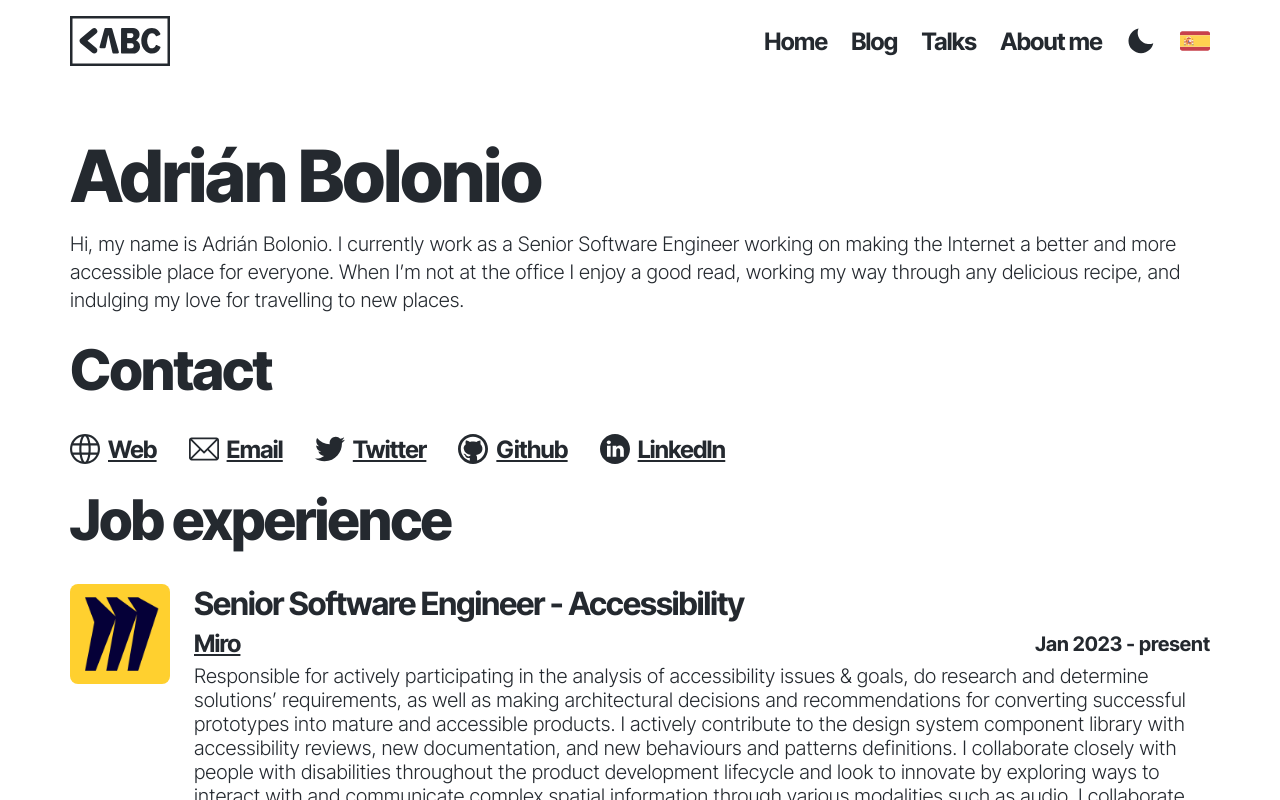
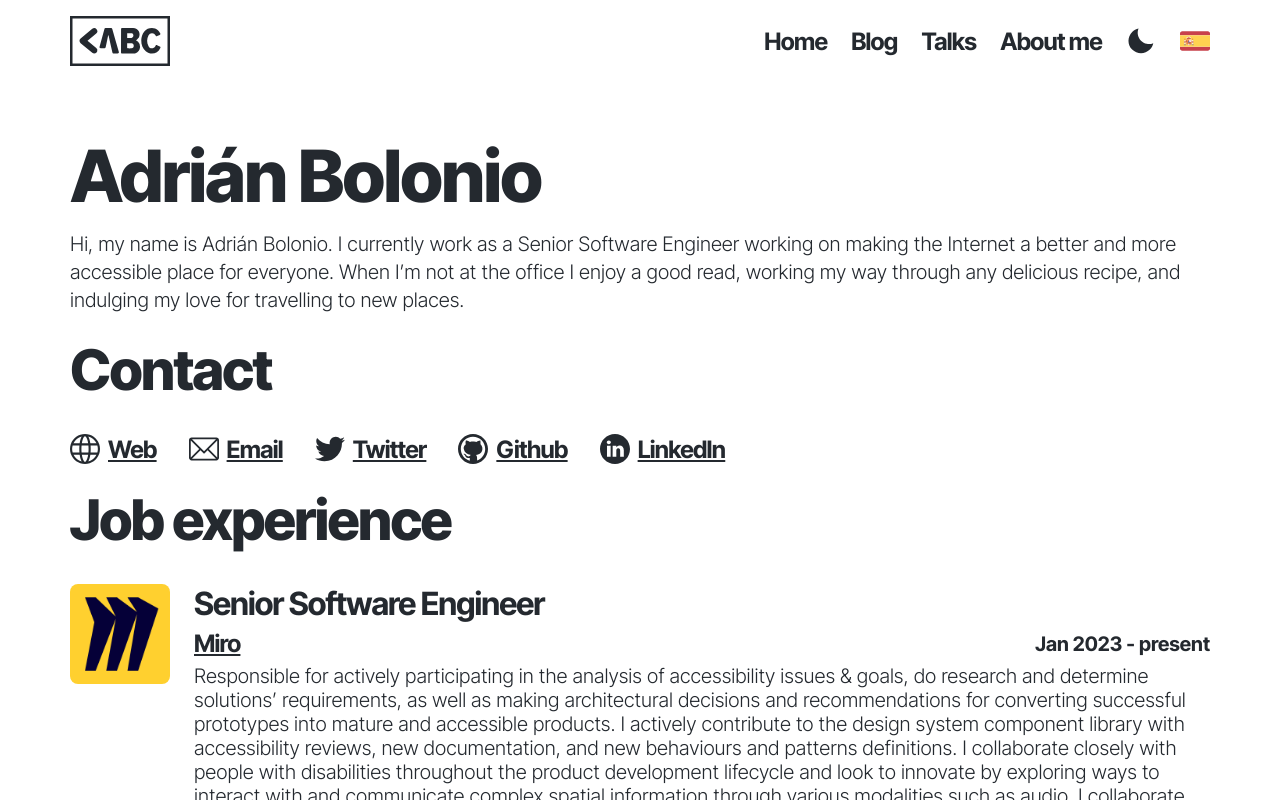
Before and after one commit to bolonio/adrianbolonio, a Next.js app: page /en/cv in a window 1280 px wide. Built offline with nearby package versions, Linux system fonts and the light colour scheme.

Commit message:
Update CV

```diff
--- a/src/data/cv.ts
+++ b/src/data/cv.ts
@@ -50,7 +50,7 @@ export const cv = {
       company: "Miro",
       companyUrl: "http://www.miro.com/",
       companyLogo: "miro.png",
-      title: "Senior Software Engineer - Accessibility",
+      title: "Senior Software Engineer",
       description:
         "Responsible for actively participating in the analysis of accessibility issues & goals, do research and determine solutions’ requirements, as well as making architectural decisions and recommendations for converting successful prototypes into mature and accessible products. I actively contribute to the design system component library with accessibility reviews, new documentation, and new behaviours and patterns definitions. I collaborate closely with people with disabilities throughout the product development lifecycle and look to innovate by exploring ways to interact with and communicate complex spatial information through various modalities such as audio. I collaborate with teams across Miro to improve our product, architecture and engineering practices, specially within Core Product, with the mission of making the Miro whiteboard accessible to everyone.",
       technologies: [
@@ -78,7 +78,7 @@ export const cv = {
       company: "GitHub",
       companyUrl: "http://www.github.com/",
       companyLogo: "github.png",
-      title: "Software Engineer - Accessibility",
+      title: "Software Engineer",
       description:
         "Responsible for building better process and tooling to ensure all code shipped at GitHub meets the accessibility standards and helping address accessibility bugs and improve the process to reduce the turnaround time by directly engaging with teams to guide their accessibility fixes and improve our OSS guidance for building UI with Primer and by collaborating with the Design Systems team to build and implement accessibility as a core requirement for the Primer component libraries as well as coordinating with engineering and product leadership to define and prioritize projects that help meet business objectives and work with support to triage and debug technical support requests, documenting every built system.",
       technologies: [
```
